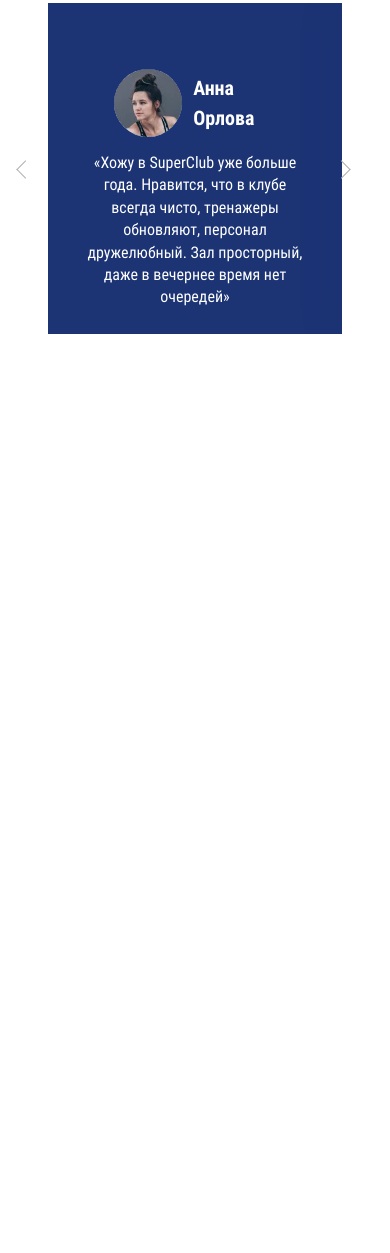
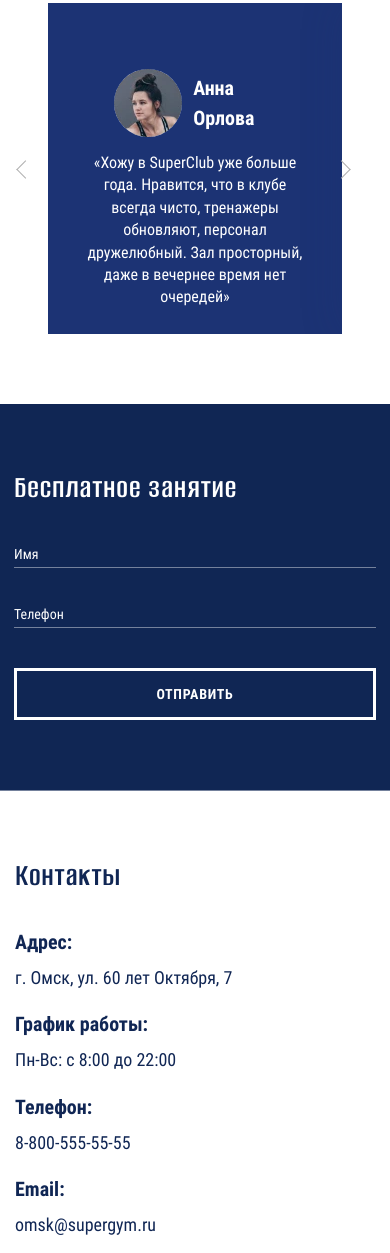
Before and after one commit to Kohize/gym, a website with bundled scripts: page source/index.html in a window 390 px wide. Shown: the part 6180-7433 px from the top of the page. Before the commit the page ends 6514 px from the top, so only its background shows below. Built offline with nearby package versions, Linux system fonts and the light colour scheme; files whose address does not match are found by name.

Commit message:
form + contacts

```diff
--- a/source/index.html
+++ b/source/index.html
@@ -616,6 +616,51 @@
           <div class="review__next swiper-button-next"></div>
         </div>
       </section>
+      <section class="contacts">
+        <div class="contacts__form">
+          <div class="contacts__form-container" data-form-validate data-callback="base">
+            <h2>Бесплатное занятие</h2>
+            <form action="https://echo.htmlacademy.ru/" method="post">
+              <div class="contacts__input contacts__input--name" data-validate-type="text" data-required
+                data-message-base="Поле обязательно к заполнению">
+                <label for="name"></label>
+                <input type="text" id="name" name="name" placeholder="Имя">
+              </div>
+              <div class="contacts__input contacts__input--phone" data-validate-type="phone" data-required
+                data-message-base="Поле обязательно к заполнению">
+                <label for="phone"></label>
+                <input type="phone" id="phone" name="phone" placeholder="Телефон">
+              </div>
+              <div class="contacts__button">
+                <button type="submit">Отправить</button>
+              </div>
+            </form>
+          </div>
+        </div>
+        <div class="contacts__info">
+          <div class="contacts__info-container">
+            <h2>Контакты</h2>
+            <div class="contacts__info-wrapper">
+              <div class="contacts__content">
+                <h3>Адрес:</h3>
+                <p>г. Омск, ул. 60 лет Октября, 7</p>
+              </div>
+              <div class="contacts__content">
+                <h3>График работы:</h3>
+                <p>Пн-Вс: с 8:00 до 22:00</p>
+              </div>
+              <div class="contacts__content">
+                <h3>Телефон:</h3>
+                <a href="tel:+80005555555">8-800-555-55-55</a>
+              </div>
+              <div class="contacts__content">
+                <h3>Email:</h3>
+                <a href="mailto:omsk@supergym.ru">omsk@supergym.ru</a>
+              </div>
+            </div>
+          </div>
+        </div>
+      </section>
     </main>
     <footer>
       <div class="container"></div>
--- a/source/js/modules/form-validate/callback.js
+++ b/source/js/modules/form-validate/callback.js
@@ -1,6 +1,6 @@
 
 const baseSuccessCallback = (event) => {
-  event.preventDefault();
+  event.target.submit();
   // В данном колбеке бэкендер, либо разработчик при необходимости будет писать запрос на отправку формы на сервер и обрабатывать возможные ошибки или успешную отправку формы на сервер
 };
 
--- /dev/null
+++ b/source/sass/blocks/contacts.scss
@@ -0,0 +1,334 @@
+.contacts {
+  width: 100%;
+  margin: 0 auto;
+  display: grid;
+  grid-template-columns: 1fr 1fr;
+
+  @media (max-width: 1199px) {
+    grid-template-columns: 1fr;
+  }
+}
+
+.contacts__form {
+  background-color: #102654;
+  padding: 55px 167px 0 102px;
+
+  @media (max-width: 1199px) {
+    min-height: 324px;
+    padding: 60px 161px 0 131px;
+  }
+
+  @media (max-width: 767px) {
+    min-height: 386px;
+    padding: 65px 14px 0 14px;
+  }
+}
+
+.contacts__form-container {
+  max-width: 410px;
+  margin-left: auto;
+
+  @media (max-width: 1199px) {
+    max-width: unset;
+    margin: 0 auto;
+  }
+}
+
+.contacts__form form {
+  display: grid;
+  grid-template-rows: repeat(2, 1fr);
+  grid-template-columns: repeat(2, 1fr);
+  justify-items: center;
+  row-gap: 4px;
+
+  @media (max-width: 1199px) {
+    max-width: 74vw;
+    column-gap: 62px;
+  }
+
+  @media (max-width: 767px) {
+    grid-template-columns: 1fr;
+    column-gap: 0;
+    max-width: unset;
+  }
+}
+
+.contacts__form h2 {
+  font-family: "Alumni Sans", "Arial", sans-serif;
+  font-style: normal;
+  font-weight: 800;
+  font-size: 54px;
+  line-height: 156%;
+  letter-spacing: 0.04em;
+  color: #ffffff;
+  margin: 0 0 18px 0;
+
+  @media (max-width: 1199px) {
+    font-size: 42px;
+    line-height: 50px;
+    margin: 0 0 35px 0;
+  }
+
+  @media (max-width: 767px) {
+    font-size: 32px;
+    line-height: 38px;
+    letter-spacing: 0.03em;
+  }
+}
+
+.contacts__input {
+  @media (max-width: 1199px) {
+    margin: 0;
+    width: 100%;
+  }
+}
+
+.contacts__input--name {
+  margin: 0px 29px 0 0;
+
+  @media (max-width: 1199px) {
+    margin: 0;
+  }
+
+  @media (max-width: 767px) {
+    margin: 0 0 30px 0;
+  }
+}
+
+.contacts__input--phone {
+  @media (max-width: 1199px) {
+    grid-column: 2/4;
+  }
+
+  @media (max-width: 767px) {
+    grid-column: 1;
+  }
+}
+
+.contacts__input input {
+  border: 0;
+  border-bottom: 1px solid #74819c;
+  background-color: transparent;
+  font-family: "RobotoCondensed", "Arial", sans-serif;
+  font-style: normal;
+  font-weight: 400;
+  font-size: 14px;
+  line-height: 16px;
+  color: #ffffff;
+  width: 190px;
+  padding: 0 0 5px 0;
+
+  &::placeholder {
+    color: #ffffff;
+  }
+
+  @media (max-width: 1199px) {
+    min-width: 206px;
+    width: 100%;
+  }
+}
+
+.contacts__button {
+  grid-column: 1 / 4;
+
+  @media (max-width: 1199px) {
+    width: 100%;
+  }
+
+  @media (max-width: 767px) {
+    margin: 6px 0 0 0;
+  }
+}
+
+.contacts__button button {
+  font-family: "RobotoCondensed", "Arial", sans-serif;
+  font-style: normal;
+  font-weight: 700;
+  font-size: 14px;
+  line-height: 16px;
+  letter-spacing: 0.05em;
+  text-transform: uppercase;
+  color: #ffffff;
+  border: 0;
+  width: 410px;
+  height: 52px;
+  border: 3px solid #ffffff;
+  background-color: transparent;
+  cursor: pointer;
+
+  &:hover,
+  &:focus {
+    background: #ffffff;
+    color: #102654;
+  }
+
+  @media (max-width: 1199px) {
+    min-width: 472px;
+    width: 100%;
+  }
+
+  @media (max-width: 767px) {
+    min-width: 291px;
+  }
+}
+
+.contacts__info {
+  border-top: 1px solid #74819c;
+  padding: 56px 0 70px 123px;
+
+  @media (max-width: 1199px) {
+    padding: 60px 7px 70px 133px;
+  }
+
+  @media (max-width: 767px) {
+    padding: 66px 0 15px 15px;
+  }
+}
+
+.contacts__info-container {
+  max-width: 560px;
+  margin-right: auto;
+
+  @media (max-width: 1199px) {
+    margin: 0;
+    max-width: unset;
+  }
+}
+
+.contacts__info-wrapper {
+  display: grid;
+  grid-template-columns: 1fr 1fr;
+  row-gap: 16px;
+  column-gap: 23px;
+
+  @media (max-width: 1199px) {
+    column-gap: 0;
+  }
+
+  @media (max-width: 767px) {
+    grid-template-columns: 1fr;
+    row-gap: 18px;
+  }
+}
+
+.contacts__info h2 {
+  font-family: "Alumni Sans", "Arial", sans-serif;
+  font-style: normal;
+  font-weight: 600;
+  font-size: 54px;
+  line-height: 65px;
+  letter-spacing: 0.03em;
+  color: #102654;
+  margin: 0 0 36px 0;
+
+  @media (max-width: 1199px) {
+    font-size: 42px;
+    line-height: 50px;
+    margin: 0 0 32px 0;
+  }
+
+  @media (max-width: 767px) {
+    font-size: 32px;
+    line-height: 38px;
+  }
+}
+
+.contacts__content {
+  &:first-child {
+    position: relative;
+
+    &::before {
+      position: absolute;
+      content: "";
+      top: 7px;
+      right: 37px;
+      width: 1px;
+      height: 102px;
+      background-color: #74819c;
+    }
+  }
+
+  &:nth-child(3n) {
+    grid-column: 2;
+    grid-row: 1;
+  }
+
+  &:nth-child(n+5) {
+    grid-row: auto;
+    grid-column: auto;
+  }
+
+  @media (max-width: 1199px) {
+    &:first-child {
+      &::before {
+        top: 7px;
+        right: 47px;
+        height: 130px;
+
+      }
+    }
+  }
+
+  @media (max-width: 767px) {
+    &:nth-child(3n) {
+      grid-column: auto;
+      grid-row: auto;
+    }
+
+    &:first-child {
+      &::before {
+        display: none;
+      }
+    }
+  }
+}
+
+.contacts__content h3 {
+  font-family: "RobotoCondensed", "Arial", sans-serif;
+  font-style: normal;
+  font-weight: 700;
+  font-size: 16px;
+  line-height: 150%;
+  color: #102654;
+  margin: 0 0 2px 0;
+
+  @media (max-width: 1199px) {
+    font-size: 20px;
+    line-height: 150%;
+    margin: 0 0 7px;
+  }
+}
+
+.contacts__content p {
+  font-family: "RobotoCondensed", "Arial", sans-serif;
+  font-style: normal;
+  font-weight: 400;
+  font-size: 14px;
+  line-height: 21px;
+  color: #102654;
+  margin: 0;
+
+  @media (max-width: 1199px) {
+    font-size: 18px;
+    line-height: 152.34%;
+  }
+}
+
+.contacts__content a {
+  font-family: "RobotoCondensed", "Arial", sans-serif;
+  font-style: normal;
+  font-weight: 400;
+  font-size: 14px;
+  line-height: 21px;
+  color: #102654;
+  margin: 0;
+
+  &:hover {
+    opacity: 0.4;
+  }
+
+  @media (max-width: 1199px) {
+    font-size: 18px;
+    line-height: 152.34%;
+  }
+}
--- a/source/sass/blocks/review.scss
+++ b/source/sass/blocks/review.scss
@@ -1,5 +1,14 @@
 .review {
   position: relative;
+  margin: 0 0 122px;
+
+  @media (max-width: 1199px) {
+    margin: 0 0 100px;
+  }
+
+  @media (max-width: 767px) {
+    margin: 0 0 70px;
+  }
 
   @media (min-width: 321px) and (max-width:767px) {
     padding: 0 45px;
--- a/source/sass/global/utils.scss
+++ b/source/sass/global/utils.scss
@@ -69,3 +69,7 @@
 .js-focus-visible :focus:not(.focus-visible) {
   outline: none;
 }
+
+.is-invalid {
+  color: #ffffff;
+}
--- a/source/sass/style.scss
+++ b/source/sass/style.scss
@@ -32,6 +32,7 @@
 @import "blocks/benefits";
 @import "blocks/sale";
 @import "blocks/review";
+@import "blocks/contacts";
 
 // ---------------------------------
 
```
Also changed, not shown: build/css/style.css, build/css/style.min.css, build/index.html, build/js/main.min.js, 2 other files.
